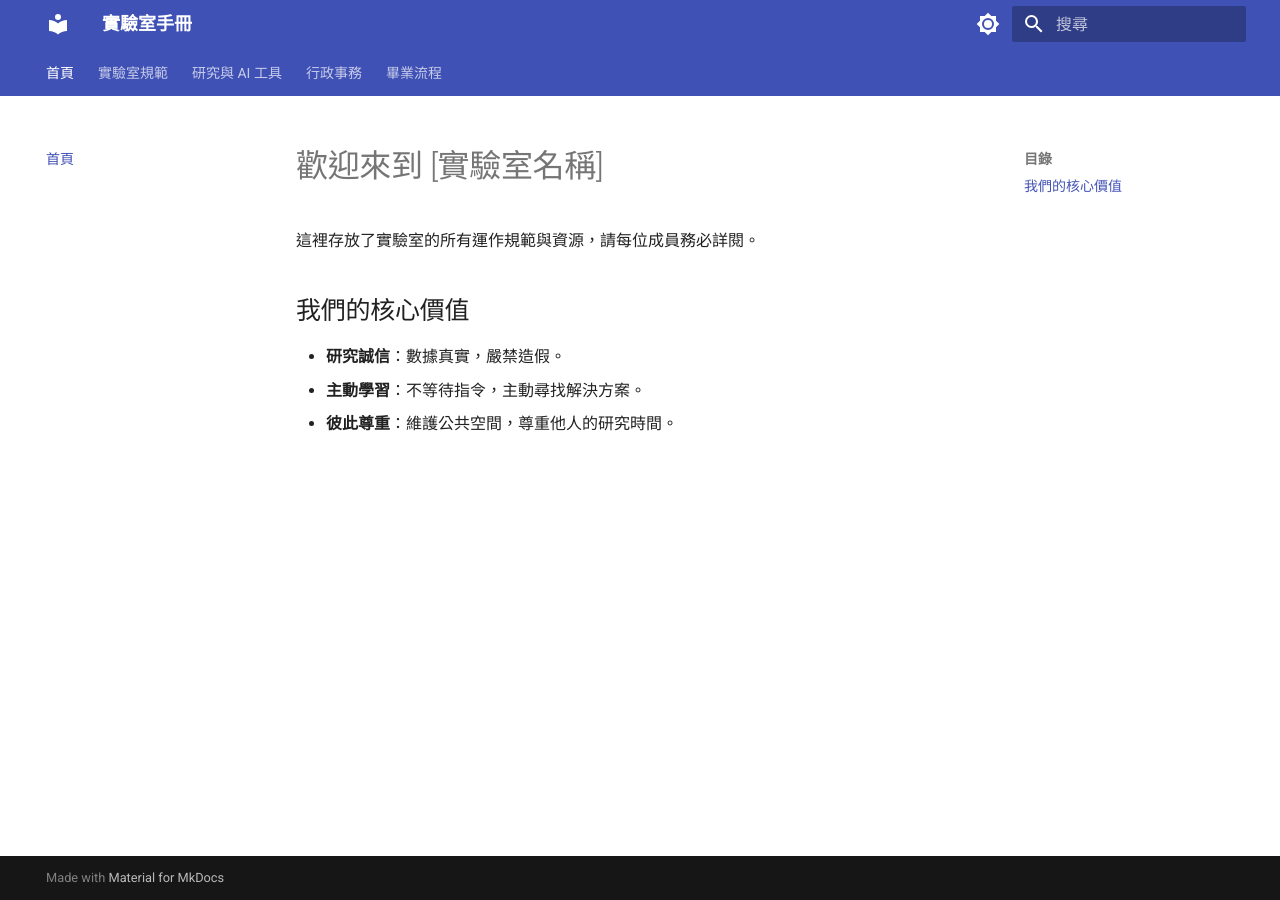
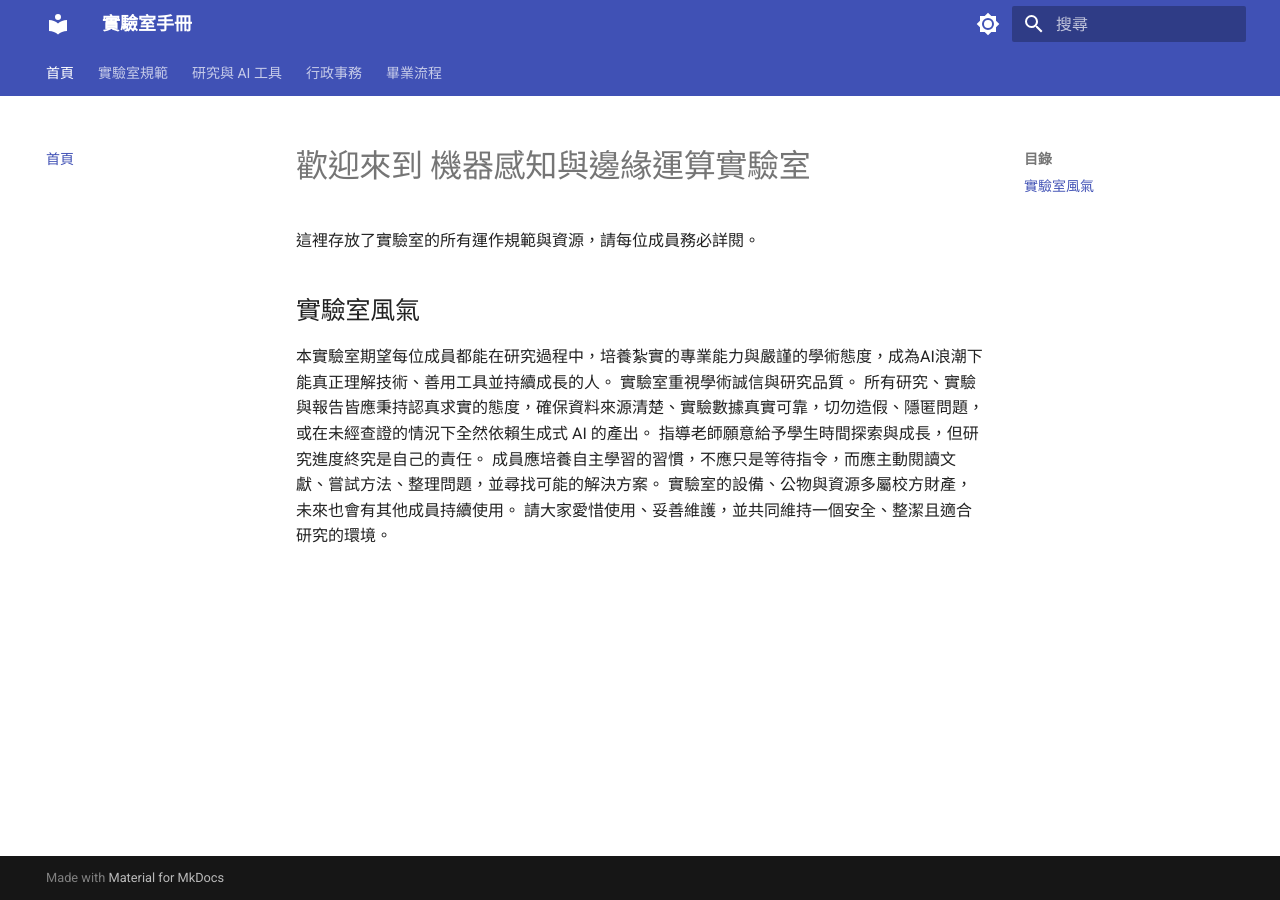
Before and after one commit to Ewz9/lab_handbook, an MkDocs documentation site: the page built from docs/index.md, in a window 1280 px wide. Built offline with MkDocs 1.6.1 and Material for MkDocs 9.7.7, drawn with Linux system fonts in a browser that asks for light colours.

Commit message:
Update index.md

```diff
--- a/docs/index.md
+++ b/docs/index.md
@@ -1,7 +1,12 @@
-# 歡迎來到 [實驗室名稱]
+# 歡迎來到 機器感知與邊緣運算實驗室
 這裡存放了實驗室的所有運作規範與資源，請每位成員務必詳閱。
 
-## 我們的核心價值
-* **研究誠信**：數據真實，嚴禁造假。
-* **主動學習**：不等待指令，主動尋找解決方案。
-* **彼此尊重**：維護公共空間，尊重他人的研究時間。
+## 實驗室風氣
+
+本實驗室期望每位成員都能在研究過程中，培養紮實的專業能力與嚴謹的學術態度，成為AI浪潮下能真正理解技術、善用工具並持續成長的人。
+實驗室重視學術誠信與研究品質。
+所有研究、實驗與報告皆應秉持認真求實的態度，確保資料來源清楚、實驗數據真實可靠，切勿造假、隱匿問題，或在未經查證的情況下全然依賴生成式 AI 的產出。
+指導老師願意給予學生時間探索與成長，但研究進度終究是自己的責任。
+成員應培養自主學習的習慣，不應只是等待指令，而應主動閱讀文獻、嘗試方法、整理問題，並尋找可能的解決方案。
+實驗室的設備、公物與資源多屬校方財產，未來也會有其他成員持續使用。
+請大家愛惜使用、妥善維護，並共同維持一個安全、整潔且適合研究的環境。
```
